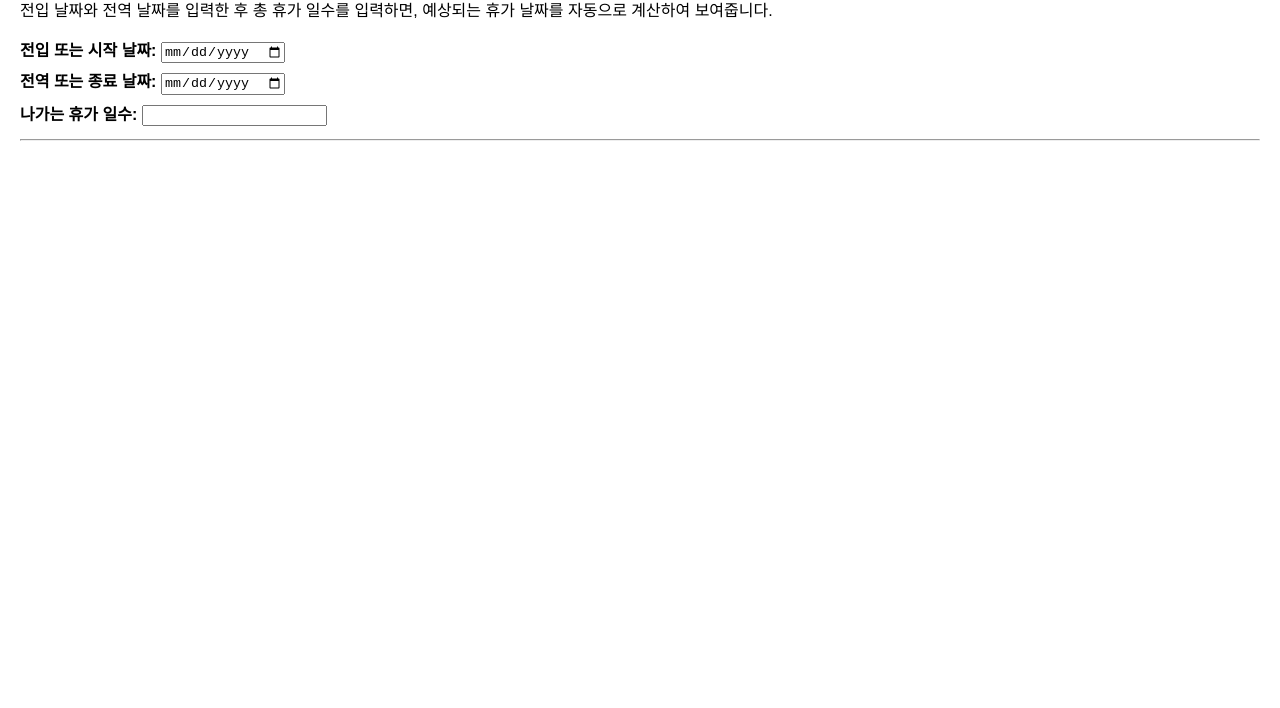
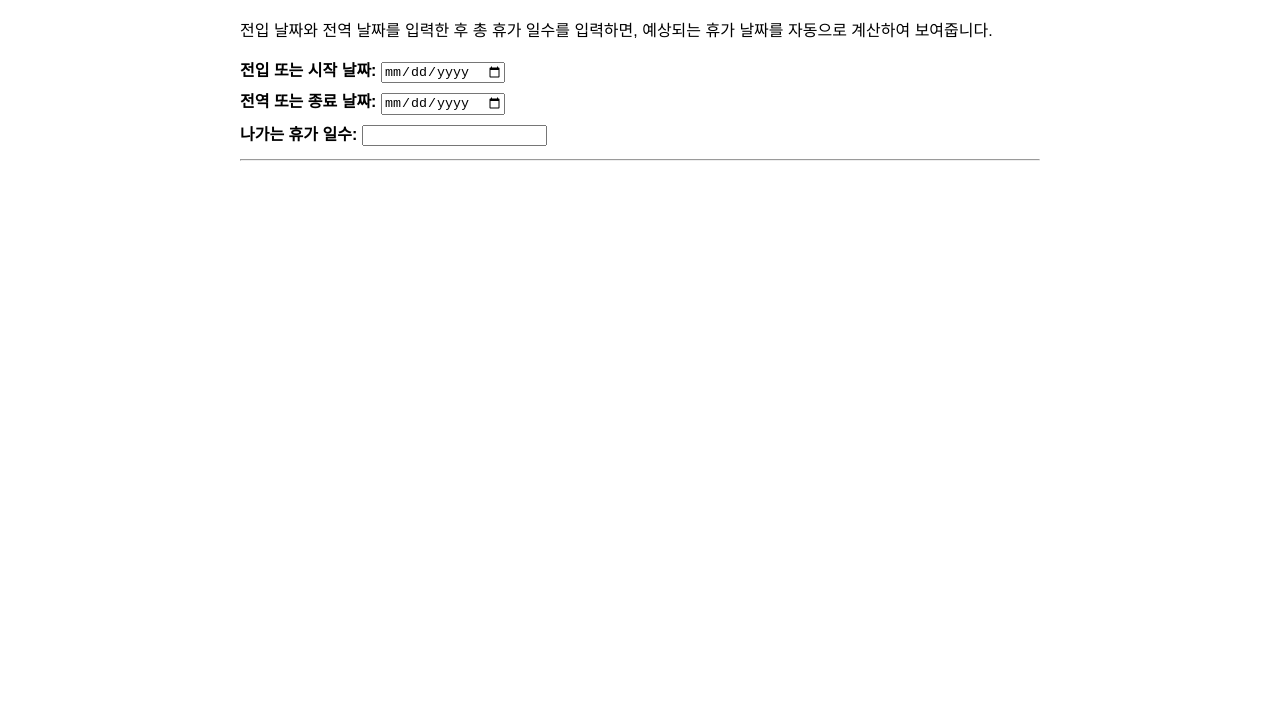
Before and after one commit to SSAZIBANG-NAVY/SSAZIBANG-NAVY.github.io, a plain HTML site: page vacation.html in a window 1280 px wide. Shown: the part 92-800 px from the top of the page. Drawn offline with Linux system fonts and the light colour scheme.

Commit message:
fix: Apply margin, padding, and max-width to body

```diff
--- a/vacation.html
+++ b/vacation.html
@@ -15,7 +15,9 @@
     <style>
       body {
         font-family: Arial, sans-serif;
-        margin: 20px;
+        margin: 0 auto;
+        padding: 20px;
+        max-width: 800px;
       }
 
       input {
```
